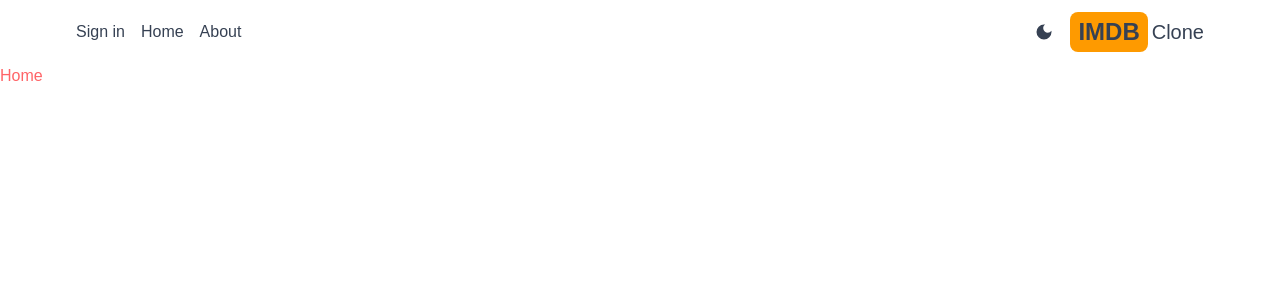
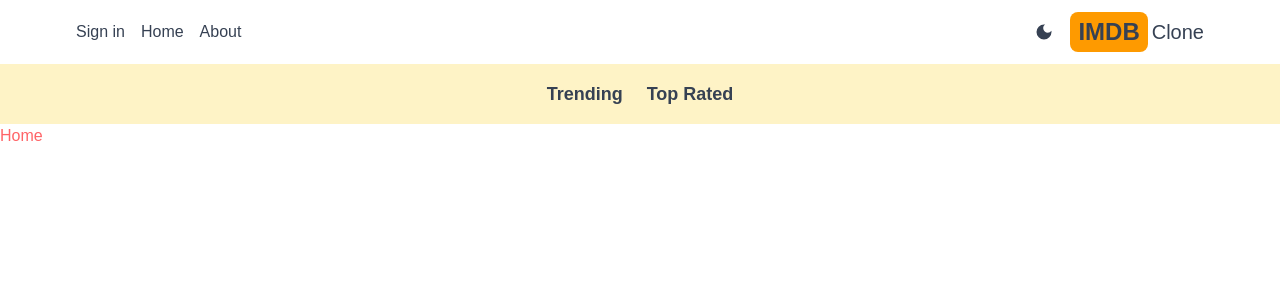
Before and after one commit to EslamMhamed/next-imdb, a Next.js app: page / in a window 1280 px wide. Shown: the top 300 px of the page. Built offline with nearby package versions, Linux system fonts and the light colour scheme; no server answers.

Commit message:
add navbar

```diff
--- a/app/layout.tsx
+++ b/app/layout.tsx
@@ -3,6 +3,7 @@
 import Header from "@/components/Header";
 import Providers from "@/components/ThemeCom";
 import { ClerkProvider } from "@clerk/nextjs";
+import Navbar from "@/components/Navbar";
 
 
 
@@ -24,6 +25,7 @@
       >
         <Providers>
         <Header />
+        <Navbar />
         {children}
         </Providers>
       </body>
--- /dev/null
+++ b/app/top/[genre]/page.tsx
@@ -0,0 +1,8 @@
+
+function TopPages() {
+  return (
+    <div>TopPages</div>
+  )
+}
+
+export default TopPages
--- /dev/null
+++ b/components/Navbar.tsx
@@ -0,0 +1,12 @@
+import NavbarItem from "./NavbarItem"
+
+function Navbar() {
+  return (
+    <div className="flex dark:bg-gray-600 bg-amber-100 p-4 lg:text-lg justify-center gap-6">
+        <NavbarItem title='Trending' param='trending' />
+        <NavbarItem title='Top Rated' param='rated' />
+    </div>
+  )
+}
+
+export default Navbar
--- /dev/null
+++ b/components/NavbarItem.tsx
@@ -0,0 +1,22 @@
+'use client'
+
+import Link from "next/link"
+import { usePathname } from "next/navigation"
+
+type NavbarItemProps ={
+    title: string,
+    param: string
+}
+
+function NavbarItem({param, title}: NavbarItemProps) {
+    const genre = usePathname().split('/')[2]
+
+  return (
+    <div >
+        <Link className={`hover:text-amber-600 font-semibold  ${genre === param ? 'underline underline-offset-8 decoration-4 decoration-amber-500 rounded-lg' : ""}`} href={`/top/${param}`} >
+        {title}</Link>
+    </div>
+  )
+}
+
+export default NavbarItem
```
